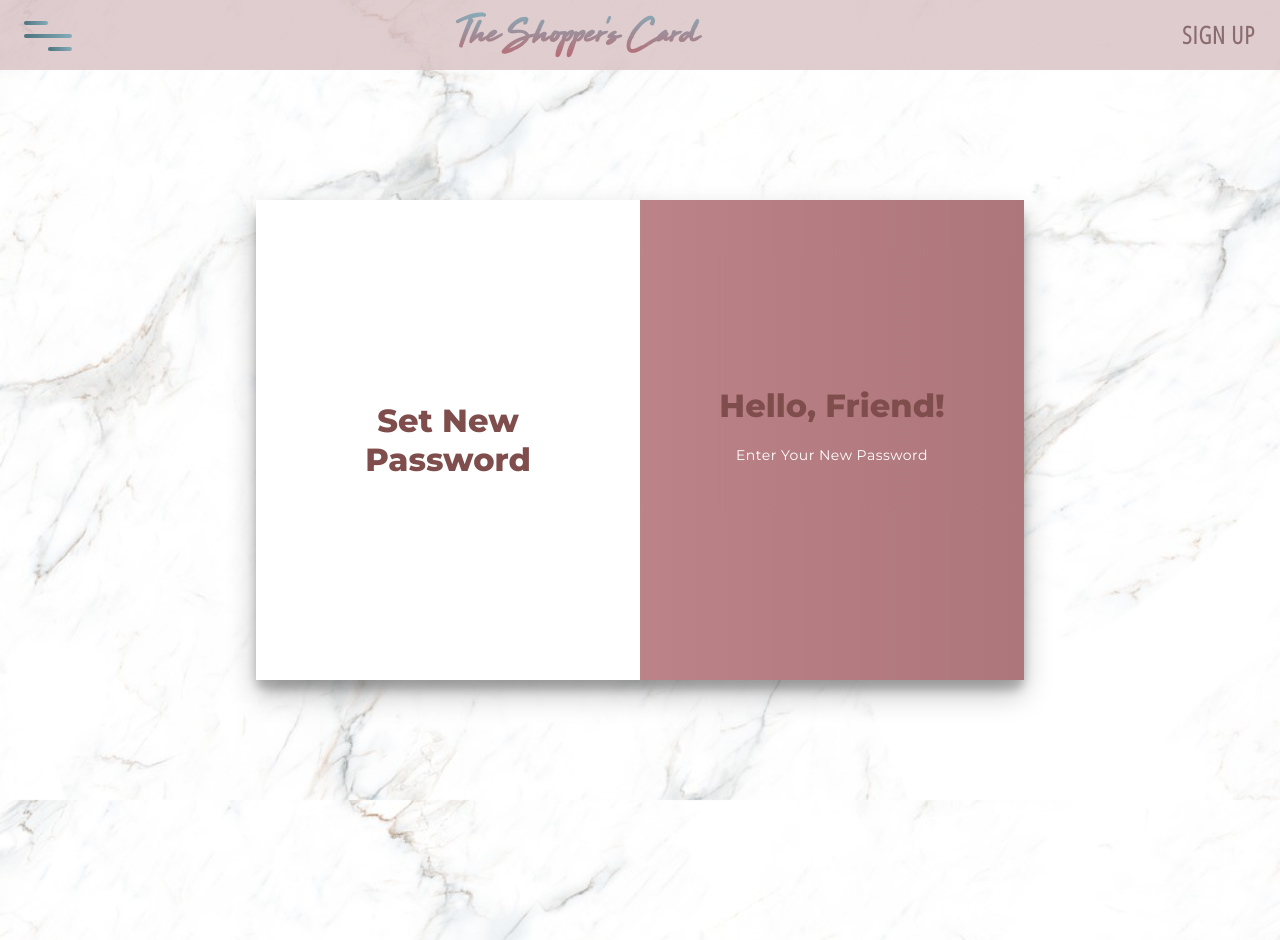
After one commit to kayacodes/theShoppersCard-v2, a PHP site: page /newPwd.php?selector=1 in a window 1280 px wide. The commit adds this page. Shown: the top 940 px of the page. Run offline with PHP 8.4, Linux system fonts and the light colour scheme; data that the repository does not hold is empty.

Commit message:
Forgot Password Feature Updated

```diff
--- a/PHP_Includes/reset-pwd.php
+++ b/PHP_Includes/reset-pwd.php
@@ -7,10 +7,10 @@
         $passwordRepeat = $_POST['pwd-repeat'];
 
         if (empty($password) || empty($passwordRepeat)){
-            header("Location: ../pwdReset.php?newpwd=empty");
+            header("Location: ../newPwd.php?newpwd=empty");
 
         } else if ($password != $passwordRepeat){
-            header("Location: ../pwdReset.php?newpwd=pwdnotsame");
+            header("Location: ../newPwd.php?newpwd=pwdnotsame");
             exit();
         }
 
--- a/PHP_Includes/reset-request.php
+++ b/PHP_Includes/reset-request.php
@@ -6,7 +6,7 @@ if(isset($_POST["reset-request-submit"])) {
     $selector = bin2hex(random_bytes(8));
     $token = random_bytes(32);
 
-    $url = "www.theshopperscard.com/pwdReset.php?selector=" . $selector . "&validator=" . bin2hex($token);
+    $url = "www.theshopperscard.com/newPwd.php?selector=" . $selector . "&validator=" . bin2hex($token);
 
     $expires = date("U") + 1800;
 
--- /dev/null
+++ b/newPwd.php
@@ -0,0 +1,80 @@
+<?php
+    session_start();
+?>
+
+<!DOCTYPE html>
+<html lang="en">
+<head>
+    <meta charset="UTF-8">
+    <meta name="viewport" content="width=device-width, initial-scale=1.0">
+    <title>Reset Password | The Shopper's Card</title>
+    <link rel="stylesheet" href="https://use.fontawesome.com/releases/v5.7.2/css/all.css" integrity="sha384-fnmOCqbTlWIlj8LyTjo7mOUStjsKC4pOpQbqyi7RrhN7udi9RwhKkMHpvLbHG9Sr" crossorigin="anonymous">
+    <link rel="stylesheet" href="https://unpkg.com/aos@next/dist/aos.css" />
+    <link href="https://fonts.googleapis.com/css2?family=Open+Sans+Condensed:wght@300&display=swap" rel="stylesheet">
+    <link rel="stylesheet" href="styles/signup.css">
+</head>
+<body>
+    <header>
+        <?php
+            include 'Snippets/nav.php';
+        ?>
+    </header>
+
+    <div class="signup-page">
+        <div class="container" id="container">
+            <div class="form-container sign-in-container">
+                <form action="PHP_Includes/reset-pwd.php" method="post">
+                    <h1>Set New Password</h1>
+                    <!--<input type="hidden" name="selector" />
+                    <input type="hidden"  name="validator" />
+
+                    <input type="password" placeholder="Enter A New Password" name="pwd"  />
+                    <input type="password" placeholder="Repeat New Password" name="pwd-repeat"  />
+
+                    <button type="submit" name="reset-password-submit">Set New Password</button> -->
+
+                    <?php
+                        $selector = $_GET["selector"];
+                        $validator = $_GET["validator"];
+
+                        if (empty($selector) || empty($selector)){
+                            echo "Could Not Validate Your Request";
+                        } else {
+                            if (ctype_xdigit($selector) !== false && ctype_xdigit($validator) !== false) {
+                    ?>
+
+                        <input type="hidden" value="<?php echo $selector; ?>" name="selector" />
+                        <input type="hidden" value="<?php echo $validator; ?>" name="validator" />
+
+                        <input type="password" placeholder="Enter A New Password" name="pwd"  />
+                        <input type="password" placeholder="Repeat New Password" name="pwd-repeat"  />
+
+                        <button type="submit" name="reset-password-submit">Set New Password</button>
+                            </form>
+                        <?php
+                        }
+                    }
+                ?>
+
+                </form>
+            </div>
+
+
+            <div class="overlay-container">
+                <div class="overlay">
+                    <div class="overlay-panel overlay-right">
+                        <h1>Hello, Friend!</h1>
+                        <p>Enter Your New Password</p>
+                    </div>
+                </div>
+            </div>
+        </div>
+    </div>
+
+    <?php include 'Snippets/footer.php' ?>
+
+    <script src="https://ajax.googleapis.com/ajax/libs/jquery/3.3.1/jquery.min.js"></script>
+    <script src="https://unpkg.com/aos@next/dist/aos.js"></script>
+    <script src="Javascript/main.js"></script>
+</body>
+</html>
```
Also changed, not shown: pwdReset.php (+4 -44 lines).
